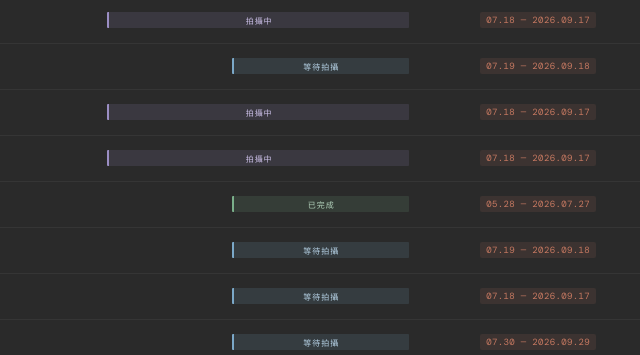
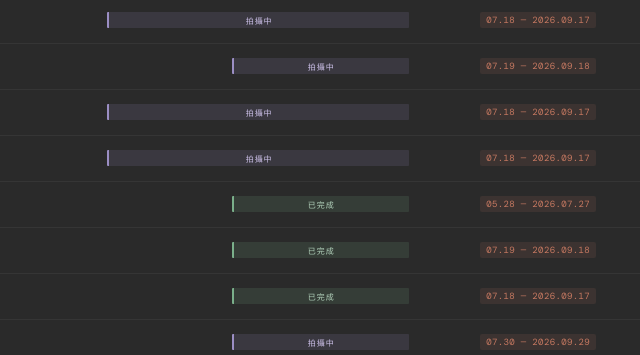
Before and after one commit to randy326/skystudio, a plain HTML site: page index.html in a window 1280 px wide. Shown: the part 445-800 px from the top of the page, 305-945 px from the left. Drawn offline with nearby package versions, Linux system fonts and the light colour scheme; a web font is replaced by a local one.

Commit message:
Add files via upload

```diff
--- a/index.html
+++ b/index.html
@@ -350,13 +350,13 @@ const BAR={applying:"bar-applying",waiting:"bar-waiting",done:"bar-done",shootin
 // col: 0–4=7月W1–W5 | 5–8=8月W1–W4
 const projects=[
   {name:"永雄 卓閱",     en:"Yongxiong Zhuoyue",   deadline:"2026.07.18 — 2026.09.17", deadlineNote:"效期區間",   bars:[{col:0,span:9,type:"shooting"}], note:"雲霧較厚，日間大景可能需要補拍"},
-  {name:"掬月 白",       en:"Juyue Bai",            deadline:"2026.07.19 — 2026.09.18", deadlineNote:"效期區間",   bars:[{col:4,span:5,type:"waiting"}]},
+  {name:"掬月 白",       en:"Juyue Bai",            deadline:"2026.07.19 — 2026.09.18", deadlineNote:"效期區間",   bars:[{col:4,span:5,type:"shooting"}]},
   {name:"萬華 鄉林",     en:"Wanhua Xianglin",      deadline:"2026.07.18 — 2026.09.17", deadlineNote:"效期區間",   bars:[{col:0,span:9,type:"shooting"}], note:"已拍攝完成，待確認需修正內容"},
   {name:"萬華 新碩",     en:"Wanhua Xinsuo",        deadline:"2026.07.18 — 2026.09.17", deadlineNote:"效期區間",   bars:[{col:0,span:9,type:"shooting"}], note:"已拍攝部分內容"},
   {name:"桓鉅 南西案",   en:"Huanju Nanxi",         deadline:"2026.05.28 — 2026.07.27", deadlineNote:"效期區間",   bars:[{col:4,span:5,type:"done"}], note:"待劇組拍攝日補拍其餘畫面"},
-  {name:"遠雄 新未來",   en:"Farglory New Future",  deadline:"2026.07.19 — 2026.09.18", deadlineNote:"效期區間",   bars:[{col:4,span:5,type:"waiting"}]},
-  {name:"文心 南京案",   en:"Wenxin Nanjing",       deadline:"2026.07.18 — 2026.09.17", deadlineNote:"效期區間",   bars:[{col:4,span:5,type:"waiting"}]},
-  {name:"震大 懷喆",     en:"Zhenda Huaizhe",       deadline:"2026.07.30 — 2026.09.29", deadlineNote:"效期區間",   bars:[{col:4,span:5,type:"waiting"}]},
+  {name:"遠雄 新未來",   en:"Farglory New Future",  deadline:"2026.07.19 — 2026.09.18", deadlineNote:"效期區間",   bars:[{col:4,span:5,type:"done"}]},
+  {name:"文心 南京案",   en:"Wenxin Nanjing",       deadline:"2026.07.18 — 2026.09.17", deadlineNote:"效期區間",   bars:[{col:4,span:5,type:"done"}]},
+  {name:"震大 懷喆",     en:"Zhenda Huaizhe",       deadline:"2026.07.30 — 2026.09.29", deadlineNote:"效期區間",   bars:[{col:4,span:5,type:"shooting"}]},
 ];
 
 const notes={};
```
